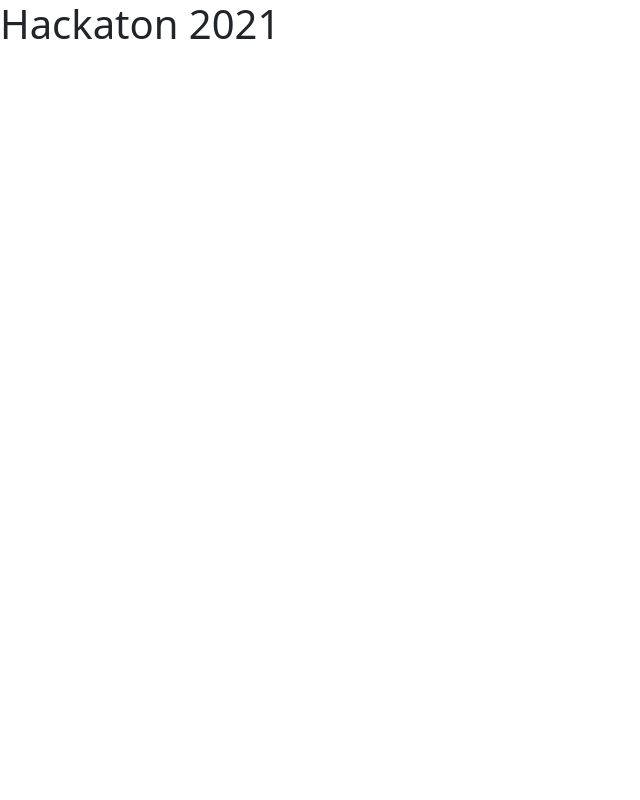
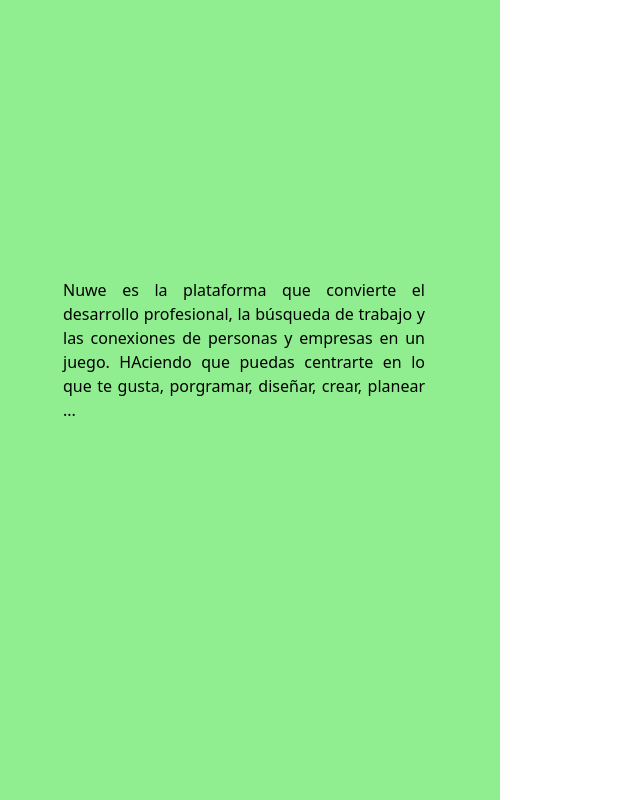
Before and after one commit to NakoWhiteDevity/HackatonNuwe2021FrontCMFG, an Angular app: page / in a window 1280 px wide. Shown: the whole page, without its empty margins (0-640 px from the left). Built offline with nearby package versions, Linux system fonts and the light colour scheme.

Commit message:
HAcemos la ventana inicial. Comenzamos con los componentes.

```diff
--- a/src/app/app.component.html
+++ b/src/app/app.component.html
@@ -1 +1,8 @@
-<h1>Hackaton 2021</h1>
+<div class="container">
+    <div class="row">
+        <div class="col zonabg">
+            <p class="textobg"> Nuwe es la plataforma que convierte el desarrollo profesional, la búsqueda de trabajo y las conexiones de personas y empresas en un juego. HAciendo que puedas centrarte en lo que te gusta, porgramar, diseñar, crear, planear ...</p>
+        </div>
+        <router-outlet class="col partefuncional"></router-outlet>
+    </div>
+</div>
--- /dev/null
+++ b/src/assets/css/_partecomun.sass
@@ -0,0 +1,10 @@
+*
+    margin: 0
+    padding: 0
+    box-sizing: border-box
+    font-size: 16px
+    color: #000000
+
+.container
+    margin: 0px
+    padding: 0px
--- /dev/null
+++ b/src/assets/css/_zonabg.sass
@@ -0,0 +1,14 @@
+.zonabg
+    max-width: 40vw
+    min-height: 100vh
+    font-size: 15rm
+    margin: 0px 0px
+    padding: 0px 0px
+    display: flex
+    justify-content: center
+    align-items: center
+    background-color: lightgreen
+    .textobg
+        padding: 75px
+        margin-bottom: 100px
+        text-align: justify
--- /dev/null
+++ b/src/assets/css/estilos.sass
@@ -0,0 +1,2 @@
+@import 'partecomun'
+@import 'zonabg'
--- a/src/index.html
+++ b/src/index.html
@@ -11,5 +11,6 @@
 <body>
   <app-root></app-root>
   <script src="https://cdn.jsdelivr.net/npm/bootstrap@5.0.1/dist/js/bootstrap.bundle.min.js" integrity="sha384-gtEjrD/SeCtmISkJkNUaaKMoLD0//ElJ19smozuHV6z3Iehds+3Ulb9Bn9Plx0x4" crossorigin="anonymous"></script>
+  <script src="https://kit.fontawesome.com/9160f0656e.js" crossorigin="anonymous"></script>
 </body>
 </html>
--- a/src/styles.sass
+++ b/src/styles.sass
@@ -1 +1,3 @@
 /* You can add global styles to this file, and also import other style files */
+
+@import './assets/css/estilos'
```
Also changed, not shown: src/assets/img/bg.png (added).
